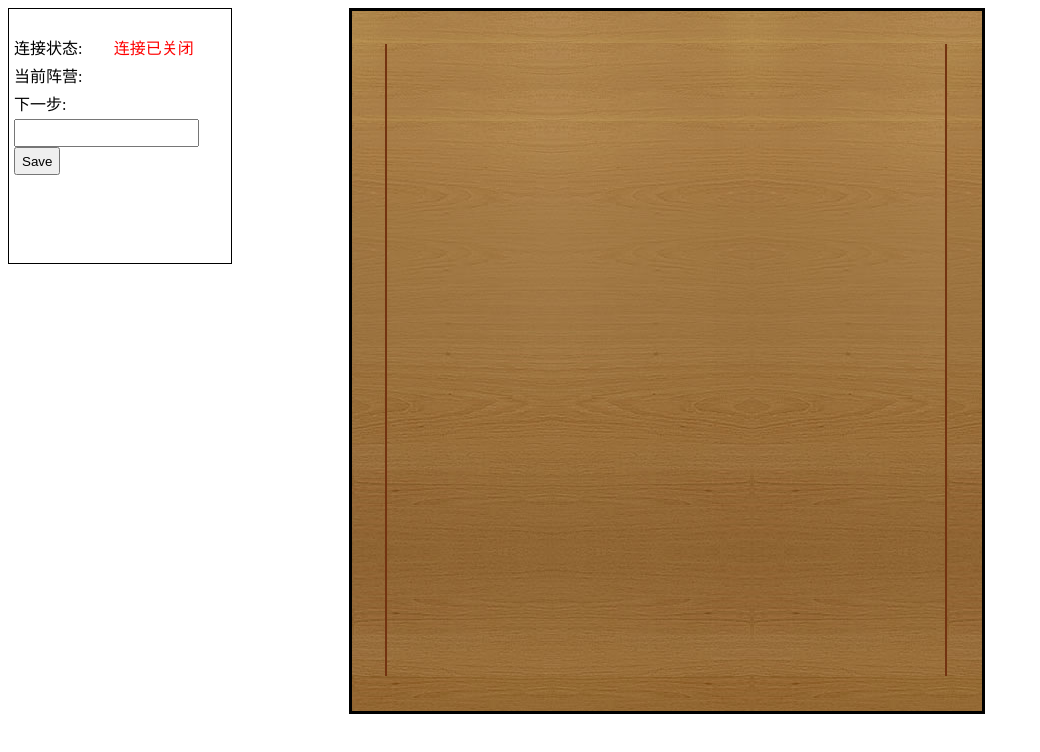
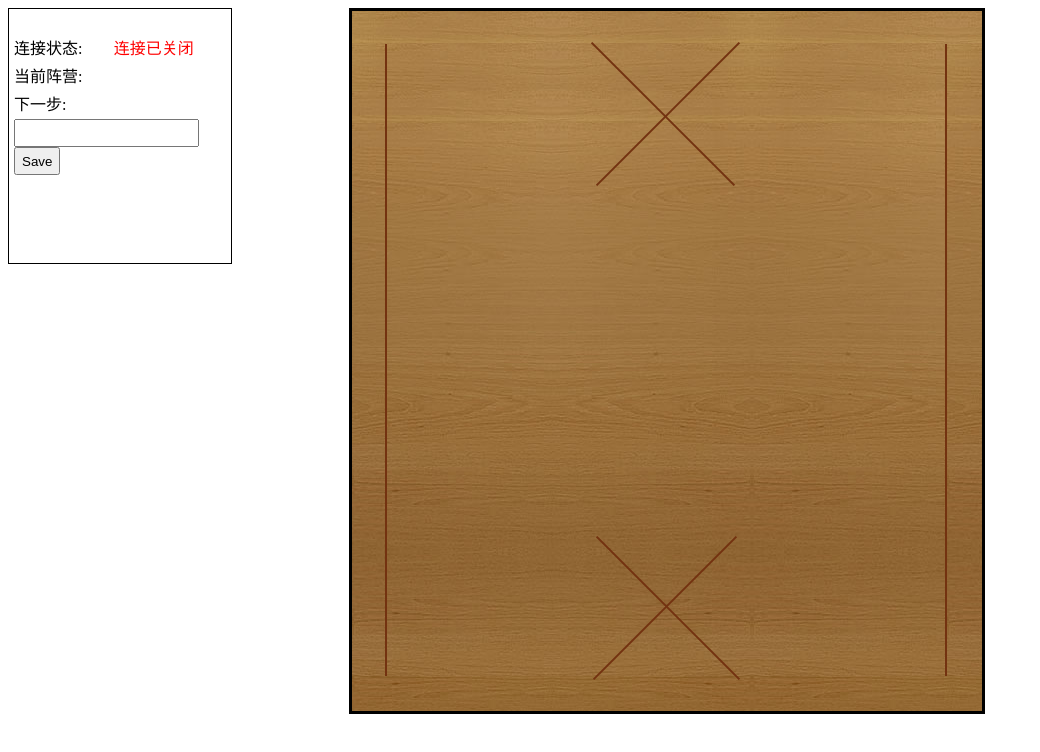
Before and after one commit to wzcssw/ChineseChess, a plain HTML site: page public/index.html in a window 1280 px wide. Shown: the whole page, without its empty margins (0-1040 px from the left). Drawn offline with Linux system fonts and the light colour scheme.

Commit message:
新增斜线

```diff
--- a/public/index.html
+++ b/public/index.html
@@ -40,6 +40,10 @@
             <div class="map_border_right"></div>
             <div class="map_border_top"></div>
             <div class="map_border_bottom"></div>
+            <div class="map_top_slash_left"></div>
+            <div class="map_top_slash_right"></div>
+            <div class="map_bottom_slash_left"></div>
+            <div class="map_bottom_slash_right"></div>
         </div>
     </body>
 </html>
--- a/public/style.css
+++ b/public/style.css
@@ -278,3 +278,43 @@ button{
     top:auto !important;
     bottom: 0;
 }
+.map_top_slash_left{
+    width: 2px;
+    height: 202px;
+    position: absolute;
+    top: 2px;
+    left: 310px;
+    transform:rotate(135deg);
+    z-index: 100;
+    background: #733210;
+}
+.map_top_slash_right{
+    width: 2px;
+    height: 202px;
+    position: absolute;
+    top: 2px;
+    left: 315px;
+    transform:rotate(45deg);
+    z-index: 100;
+    background: #733210;
+}
+.map_bottom_slash_left{
+    width: 2px;
+    height: 202px;
+    position: absolute;
+    bottom: 2px;
+    left: 315px;
+    transform:rotate(135deg);
+    z-index: 100;
+    background: #733210;
+}
+.map_bottom_slash_right{
+    width: 2px;
+    height: 202px;
+    position: absolute;
+    bottom: 2px;
+    left: 312px;
+    transform:rotate(45deg);
+    z-index: 100;
+    background: #733210;
+}
```
